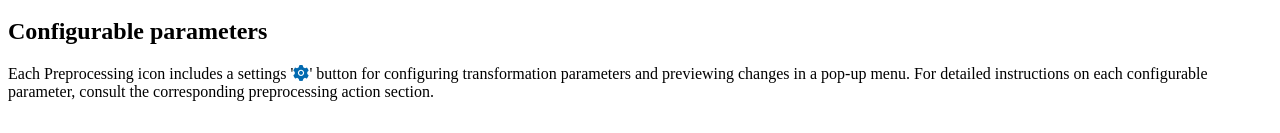
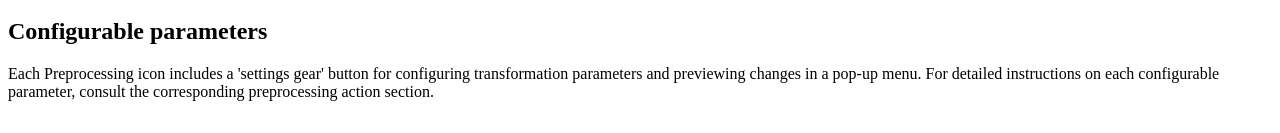
Before and after one commit to SFTechnologies/spectrify-docs, a Next.js app: page /preprocessing in a window 1280 px wide. Shown: the part 240-373 px from the top of the page. Built offline with nearby package versions, Linux system fonts and the light colour scheme.

Commit message:
feat/erase-gear-icon

```diff
--- a/pages/preprocessing.mdx
+++ b/pages/preprocessing.mdx
@@ -1,7 +1,6 @@
 import Image from 'next/image'
 import ImageLink from '/components/ImageLink';
 export const imagePath = "/images/preprocessing/";
-import { SettingFilled } from '@ant-design/icons';
 
 # Preprocessing
 
@@ -13,7 +12,7 @@ By improving the quality of the spectral data, preprocessing techniques increase
 
 ## Configurable parameters
 
-Each Preprocessing icon includes a settings '<SettingFilled style={{ color: '#026ab0' }} />' button for configuring transformation parameters and previewing changes in a pop-up menu. For detailed instructions on each configurable parameter, consult the corresponding preprocessing action section.
+Each Preprocessing icon includes a 'settings gear' button for configuring transformation parameters and previewing changes in a pop-up menu. For detailed instructions on each configurable parameter, consult the corresponding preprocessing action section.
 <br />
 <Image src={`${imagePath}preprocessing_gear_parameters.png`} alt="preprocessing parameters customization" width={500} height={300} />
 
```
